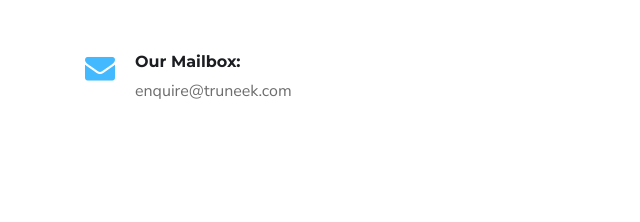
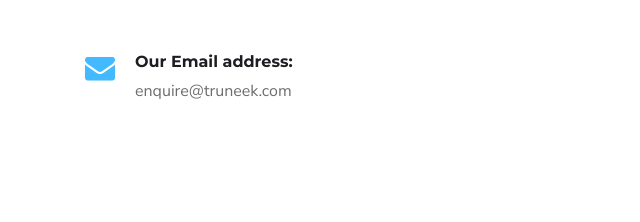
Before and after one commit to aniketkumar5676/truneek-web, a plain HTML site: page contact.html in a window 1280 px wide. Shown: the part 901-1123 px from the top of the page, 0-640 px from the left. Drawn offline with nearby package versions, Linux system fonts and the light colour scheme; a script that the page names is missing.

Commit message:
conatct us page edit

```diff
--- a/contact.html
+++ b/contact.html
@@ -200,7 +200,7 @@
                                 <div class="contact-info box-style1">
                                     <i class="flaticon-envelope"></i>
                                     <div class="info-text">
-                                        <h6>Our Mailbox:</h6>
+                                        <h6>Our Email address:</h6>
                                         <p>enquire@truneek.com</p>
                                     </div>
                                 </div>
```
